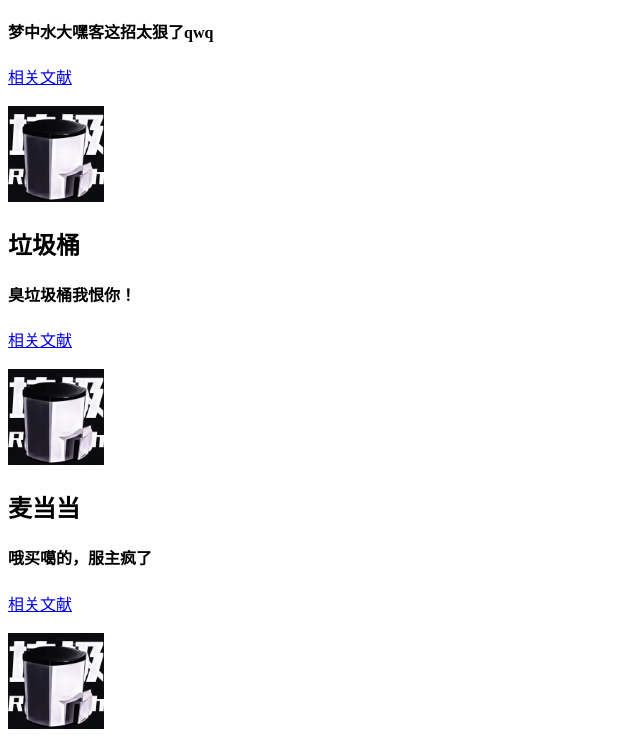
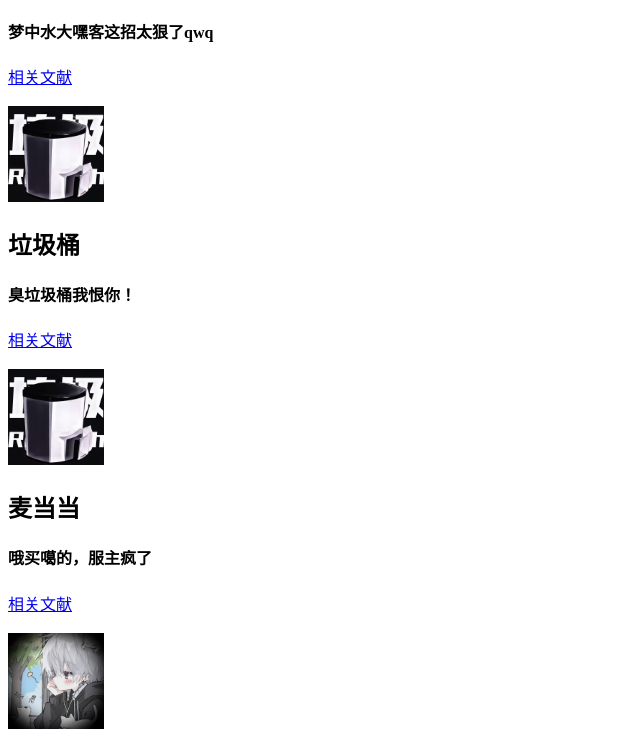
Before and after one commit to yumiao-awa/yujiang, a plain HTML site: page MR.html in a window 1280 px wide. Shown: the part 200-950 px from the top of the page, without its empty margins (0-640 px from the left). Drawn offline with Linux system fonts and the light colour scheme.

Commit message:
Update MR.html

```diff
--- a/MR.html
+++ b/MR.html
@@ -16,8 +16,9 @@
 <img src="LGT.png" alt="麦当当" width="96" height="96">
 <h2>麦当当</h2><h4>哦买噶的，服主疯了</h4>
 <a href="MRTmdd.html">相关文献</a><br><br>
-<img src="LGT.png" alt="垃圾桶" width="96" height="96">
+<img src="space.png" alt="火箭" width="96" height="96">
 <h2>space火箭</h2><h4>神权管理火箭来了，快跑啊</h4>
 <a href="MRTspace.html">相关文献</a><br><br>
 </body>
+
 </html>
```
